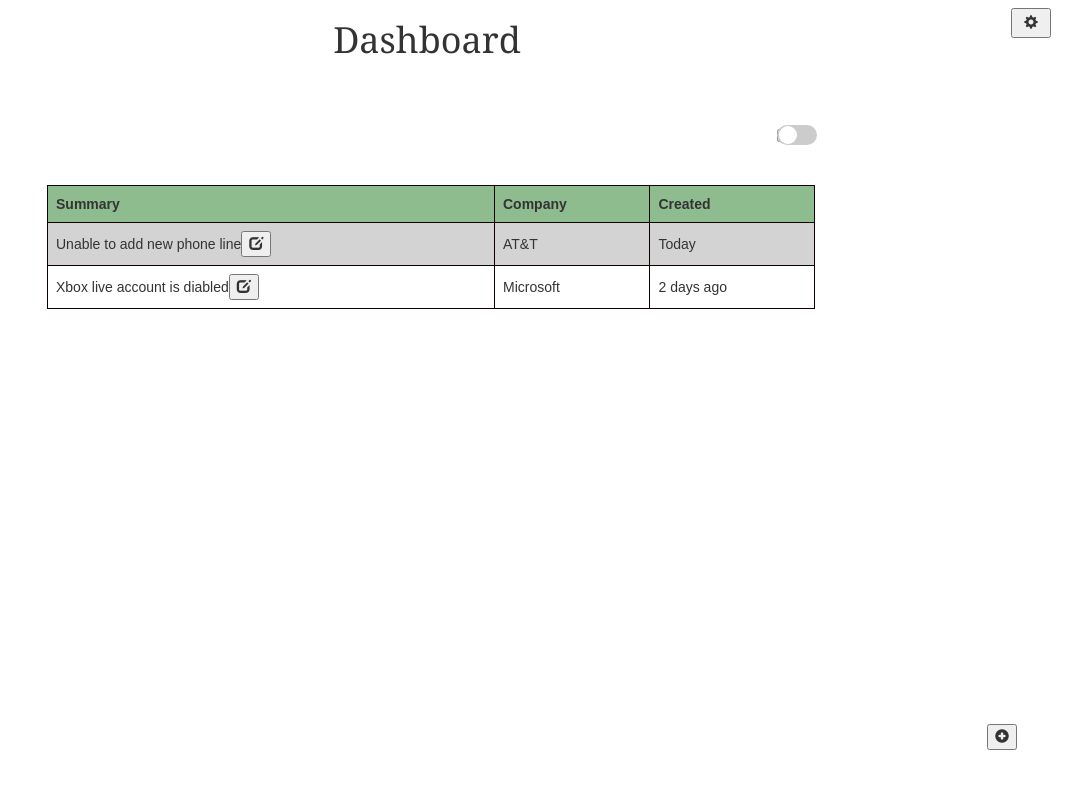
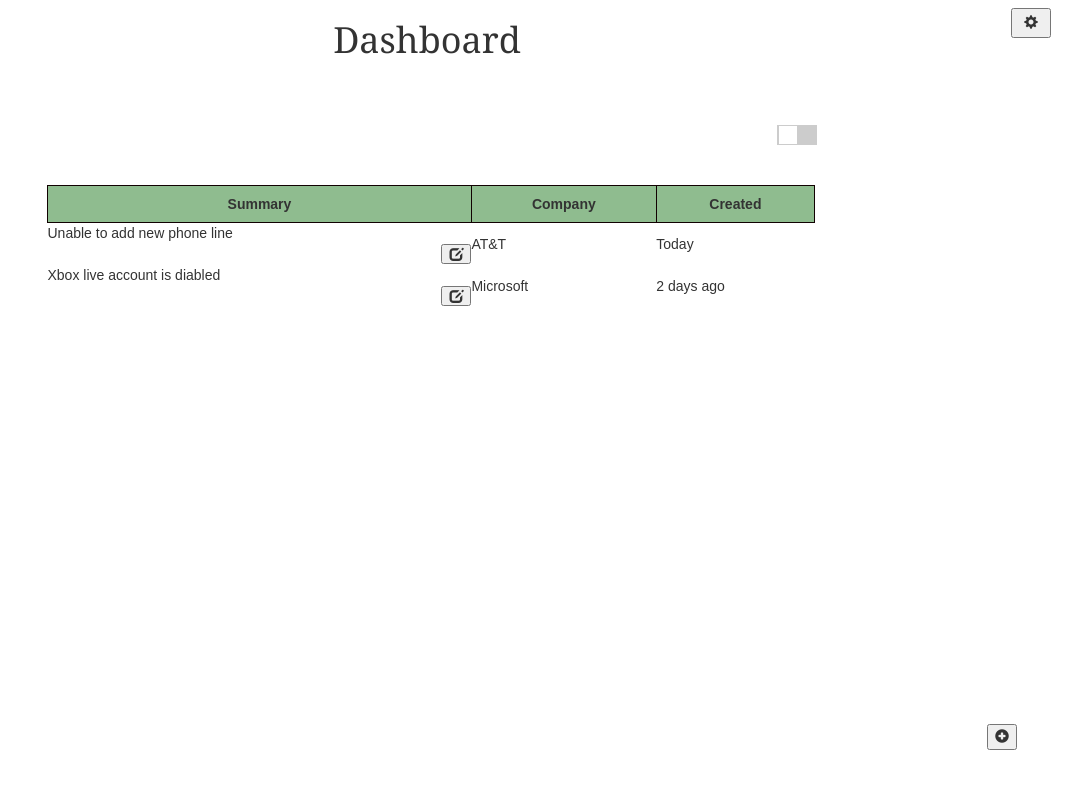
Before and after one commit to batchu/candor-web, a React (Create React App) app: page / in a window 1280 px wide. Shown: the top 788 px of the page, without its empty margins (213-1280 px from the left). Built offline with nearby package versions, Linux system fonts and the light colour scheme.

Commit message:
CSS updates for IssueList component

```diff
--- a/src/IssueList.js
+++ b/src/IssueList.js
@@ -1,43 +1,42 @@
-import React,{Component} from 'react'
+import React, { Component } from 'react'
 import Issue from './Issue'
 
-class IssueList extends React.Component{
-    render(){
-        return<div>
+class IssueList extends React.Component {
+    render() {
+        return <div>
             <h1>Dashboard</h1>
             <button className="settingsIcon">
-         <span className="glyphicon glyphicon-cog"></span>
+                <div className="glyphicon glyphicon-cog"></div>
             </button>
             <label className="switch">
-            <input type="checkbox" />
-            <span className="slider round"></span>
+
+                <div className="slider "></div>
             </label>
-        <table id= "issueTable">
+            <table id="issueTable">
                 <tr>
                     <th>Summary</th>
                     <th>Company</th>
                     <th>Created</th>
                 </tr>
                 <tr>
-                <td>Unable to add new phone line
-                    <button>
-                    <span class="editIcon" className="glyphicon glyphicon-edit"></span>
-                    </button>
+                    <td>
+                        <div className="content">Unable to add new phone line</div>
+                        <div className="editIcon">   <button className="glyphicon glyphicon-edit" /></div>
                     </td>
                     <td>AT&T</td>
                     <td>Today</td>
                 </tr>
                 <tr>
-                <td>Xbox live account is diabled
-                <button>
-                    <span class="editIcon" className="glyphicon glyphicon-edit"></span>
-                    </button></td>
+                    <td><div className="content">Xbox live account is diabled</div>
+                        <div className="editIcon">  <button className="glyphicon glyphicon-edit" />
+
+                        </div></td>
                     <td>Microsoft</td>
                     <td>2 days ago</td>
                 </tr>
             </table>
             <button className="newIssue">
-         <span className="glyphicon glyphicon-plus-sign"></span>
+                <div className="glyphicon glyphicon-plus-sign"></div>
             </button>
         </div>
     }
--- a/src/styles/stylesheet.css
+++ b/src/styles/stylesheet.css
@@ -99,16 +99,20 @@ table {
 
  th {
     border: 1px solid #110101;
-    text-align: left;
+    text-align: center;
     padding: 8px;
     background-color:darkseagreen;
   }
- td {
+ td.content{
+     width:80%;
     border: 1px solid #0f0000;
     text-align: left;
-    padding: 8px;
+
   }
+.editIcon {
+   text-align:right;
+}
 
-  tr:nth-child(even) {
-    background-color:lightgrey
+  tr:hover{
+      background-color: #f2eeed;
   }
```
Lines whose indentation alone changed are shown as unchanged.
